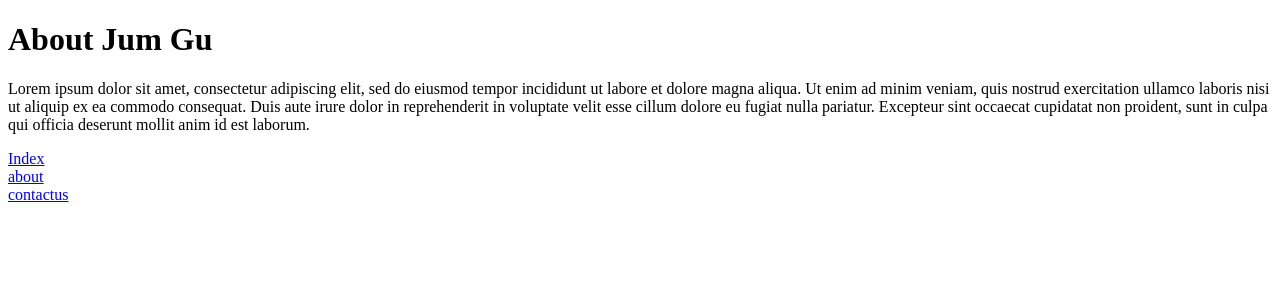
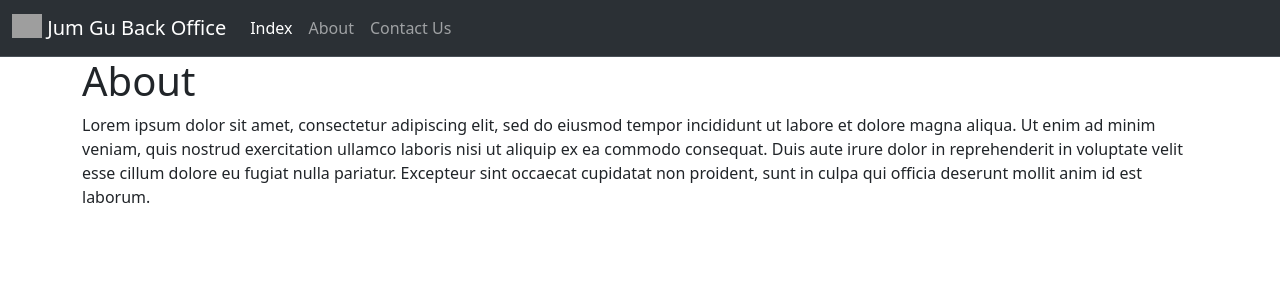
Before and after one commit to theputtipong/python, a Django app: page /about in a window 1280 px wide. Shown: the top 300 px of the page. Run offline with Django 4.2, Linux system fonts and the light colour scheme; grey boxes are pictures that could not be loaded.

Commit message:
feat : update bootrap

```diff
--- a/back_jumgu/member/templates/about.html
+++ b/back_jumgu/member/templates/about.html
@@ -1,24 +1,17 @@
-<!DOCTYPE html>
-<html>
+{% extends "base.html" %}
 
-<head>
-    <meta charset="utf-8">
-    <meta http-equiv="X-UA-Compatible" content="IE=edge">
-    <meta name="viewport" content="width=device-width, initial-scale=1">
-    <title>About Jum Gu</title>
-</head>
+{% block title %}
+    <title>About {{username | upper}}</title>
+{% endblock %}
 
-<body>
-
-    <h1>About Jum Gu</h1>
+{% block content %}
+    <h1>About</h1>
     <p>Lorem ipsum dolor sit amet, consectetur adipiscing elit, sed do eiusmod tempor incididunt ut labore et dolore
         magna aliqua. Ut enim ad minim veniam, quis nostrud exercitation ullamco laboris nisi ut aliquip ex ea commodo
         consequat. Duis aute irure dolor in reprehenderit in voluptate velit esse cillum dolore eu fugiat nulla
         pariatur. Excepteur sint occaecat cupidatat non proident, sunt in culpa qui officia deserunt mollit anim id est
         laborum.</p>
-    <a href="/">Index</a><br>
-    <a href="/about">about</a><br>
-    <a href="/contactus">contactus</a>
-</body>
-
-</html>
+    {% if username == "test_acc" %}
+        <h5>Last Visit : {{lastvisit}} </h5>
+    {% endif %}
+{% endblock %}
--- a/back_jumgu/member/templates/base.html
+++ b/back_jumgu/member/templates/base.html
@@ -5,16 +5,36 @@
     <meta charset="utf-8">
     <meta http-equiv="X-UA-Compatible" content="IE=edge">
     <meta name="viewport" content="width=device-width, initial-scale=1">
+    <link href="https://cdn.jsdelivr.net/npm/bootstrap@5.3.0/dist/css/bootstrap.min.css" rel="stylesheet"
+        integrity="sha384-9ndCyUaIbzAi2FUVXJi0CjmCapSmO7SnpJef0486qhLnuZ2cdeRhO02iuK6FUUVM" crossorigin="anonymous">
     {% block title %}
     {% endblock %}
 </head>
 
 <body>
-    <a href="/">Index</a><br>
-    <a href="/about">about</a><br>
-    <a href="/contactus">contactus</a>
-    <hr>
-    <div>
+    <nav class="navbar bg-dark border-bottom border-bottom-dark navbar-expand-lg bg-body-tertiary" data-bs-theme="dark">
+        <div class="container-fluid">
+            <a class="navbar-brand" href="/">
+                <img src="https://picsum.photos/200" alt="Logo" width="30" height="24"
+                    class="d-inline-block align-text-top">
+                Jum Gu Back Office
+            </a>
+            <div class="collapse navbar-collapse" id="navbarNav">
+                <ul class="navbar-nav">
+                    <li class="nav-item">
+                        <a class="nav-link active" aria-current="page" href="/">Index</a>
+                    </li>
+                    <li class="nav-item">
+                        <a class="nav-link" href="/about">About</a>
+                    </li>
+                    <li class="nav-item">
+                        <a class="nav-link" href="/contactus">Contact Us</a>
+                    </li>
+                </ul>
+            </div>
+        </div>
+    </nav>
+    <div class="container">
         {% block content %}
         {% endblock %}
     </div>
```
Also changed, not shown: back_jumgu/member/templates/contactus.html (+9 -16 lines).
